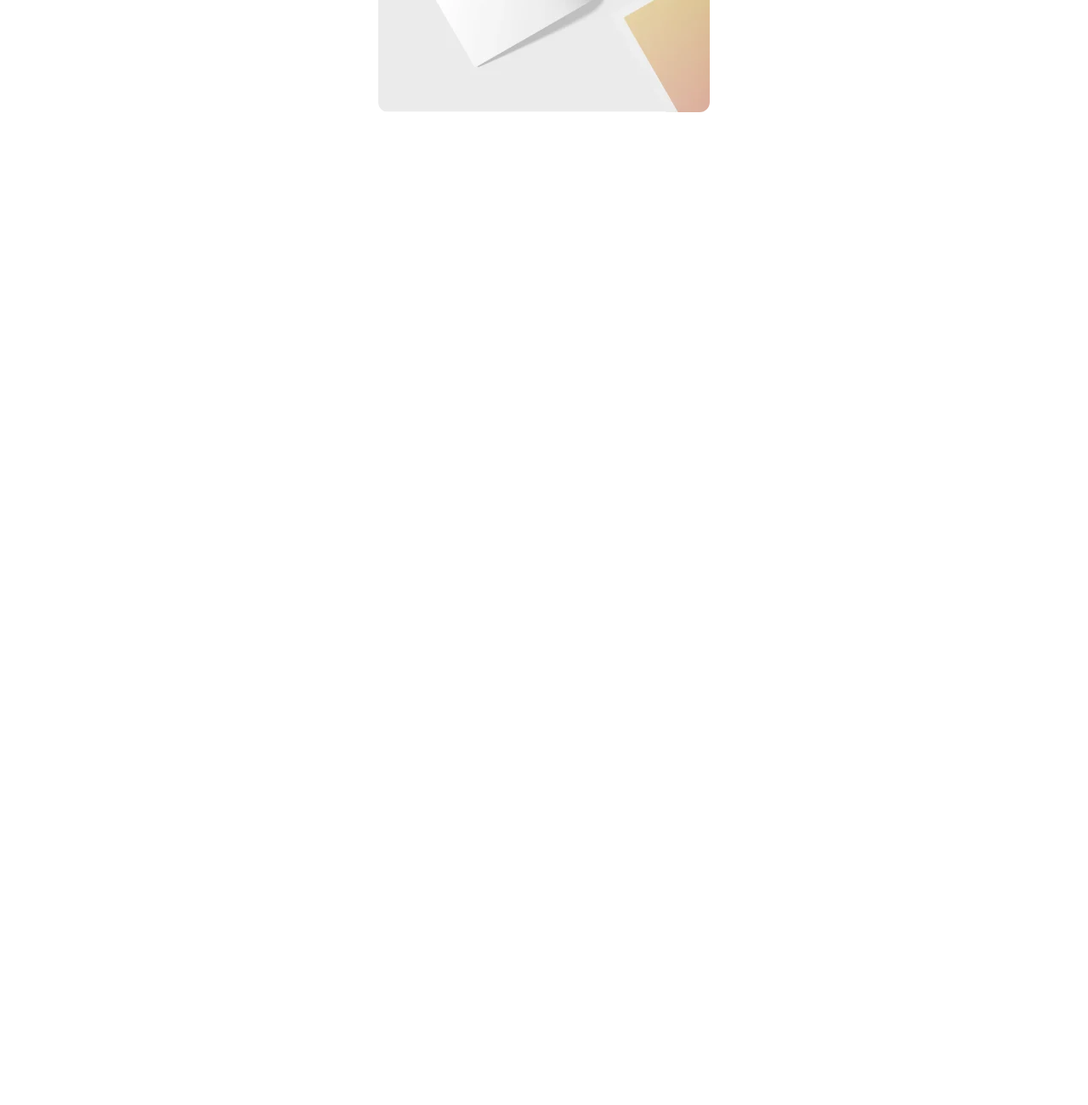
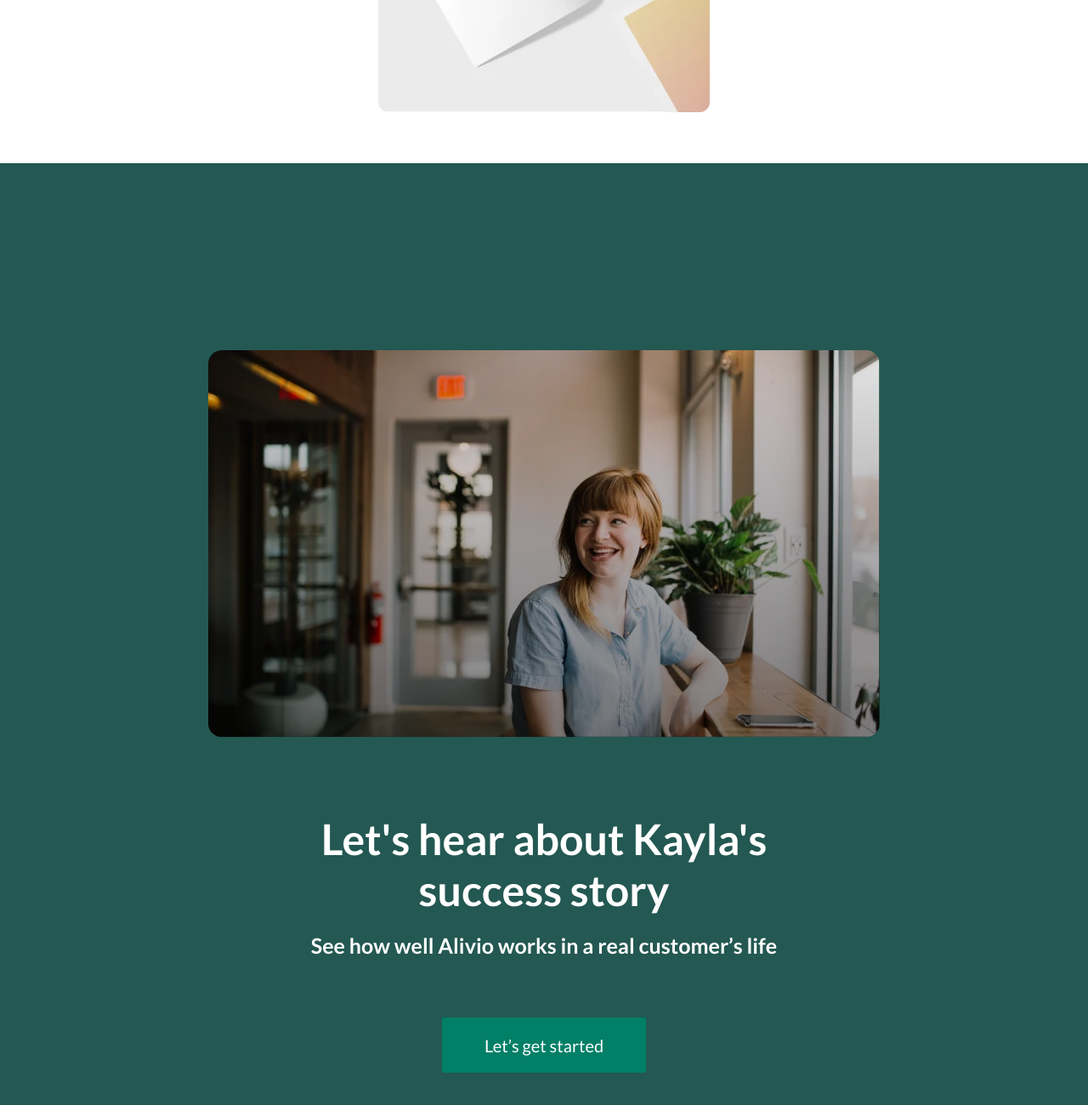
Before and after one commit to Pavel-dro1d/alivio_page, a plain HTML site: page index.html in a window 1280 px wide. Shown: the part 2483-3783 px from the top of the page at 85% size. Before the commit the page ends 2675 px from the top, so only its background shows below. Drawn offline with Linux system fonts and the light colour scheme.

Commit message:
success sectoion

```diff
--- a/index.css
+++ b/index.css
@@ -4,3 +4,4 @@
 @import url('styles/hero.css');
 @import url('styles/about.css');
 @import url('styles/card.css');
+@import url('styles/succes.css');
--- a/index.html
+++ b/index.html
@@ -62,7 +62,6 @@
 
       <section class="about" aria-label="about section">
         <div class="container">
-
           <div class="about__content">
             <h2 class="about__title">
               Understand & Release the stress in 3 steps
@@ -77,24 +76,73 @@
           <div class="about__cards">
             <figure class="card" aria-label="first card">
               <h3 class="card__tittle">Personalize</h3>
-              <p class="card__desc" aria-label=" first card description">Answer a quick survey about how you express yourself, what causes you stress, and what area would you like to work on. This way, we can fully personalize your journal!</p>
-              <img src="/assets/webp/card_1.webp" alt="card image 1" class="card_img">
+              <p class="card__desc" aria-label=" first card description">
+                Answer a quick survey about how you express yourself, what
+                causes you stress, and what area would you like to work on. This
+                way, we can fully personalize your journal!
+              </p>
+              <img
+                src="/assets/webp/card_1.webp"
+                alt="card image 1"
+                class="card_img"
+              />
             </figure>
 
             <figure class="card" aria-label="second card">
-              <h3 class="card__tittle card__title--second card__title--right">Write & Understand</h3>
-              <p class="card__desc" aria-label=" second card description">Write, draw, reflect, understand. Alivio will guide you through the prompts and will help you manage your stress!</p>
-              <img src="/assets/webp/card_2.webp" alt="card image 2" class="card_img">
+              <h3 class="card__tittle card__title--second card__title--right">
+                Write & Understand
+              </h3>
+              <p class="card__desc" aria-label=" second card description">
+                Write, draw, reflect, understand. Alivio will guide you through
+                the prompts and will help you manage your stress!
+              </p>
+              <img
+                src="/assets/webp/card_2.webp"
+                alt="card image 2"
+                class="card_img"
+              />
             </figure>
 
             <figure class="card" aria-label="third card">
               <h3 class="card__tittle card__title--third">Alivio!</h3>
-              <p class="card__desc" aria-label=" second card description">Now you are aware, and have a way to manage and overcome your own stress. What are you waiting for? Alivio today!</p>
-              <img src="/assets/webp/card_3.webp" alt="card image 3" class="card_img">
+              <p class="card__desc" aria-label=" second card description">
+                Now you are aware, and have a way to manage and overcome your
+                own stress. What are you waiting for? Alivio today!
+              </p>
+              <img
+                src="/assets/webp/card_3.webp"
+                alt="card image 3"
+                class="card_img"
+              />
             </figure>
           </div>
         </div>
       </section>
+
+      <section class="success" aria-label="success section">
+        <div class="container">
+          <div class="success__wrapper">
+            <div class="success__content">
+              <h3 class="success__title">
+                Let's hear about Kayla's success story
+              </h3>
+              <p class="success__description">
+                See how well Alivio works in a real customer’s life
+              </p>
+              <button class="btn">Let’s get started</button>
+            </div>
+
+            <div class="success__content-video">
+              <img src="assets/webp/video_cover.webp" class="success__cover" alt="video cover img" />
+              <svg class="success__play-icon" aria-label="play icon">
+                <use href="assets/sprites.svg#play-icon"></use>
+              </svg>
+              <div class="success__gradient"></div>
+            </div>
+          </div>
+        </div>
+      </section>
+
     </main>
   </body>
 </html>
--- /dev/null
+++ b/styles/succes.css
@@ -0,0 +1,108 @@
+.success {
+    background-color: var(--co-dark-green);
+}
+
+.success__wrapper {
+    padding: 220px 0;
+    display: flex;
+    justify-content: space-between;
+    align-items: start;
+    gap: 40px;
+    flex-wrap: wrap-reverse;
+}
+
+.success__content {
+    margin: 50px 0 0 0;
+    max-width: 550px;
+    display: flex;
+    flex-direction: column;
+    justify-content: start;
+    align-items: start;
+    gap: 20px;
+}
+
+.success__title {
+    color: var(--co-white);
+    font-size: 50px;
+    font-weight: 700;
+}
+
+.success__description {
+    color: var(--co-white);
+    font-size: 25px;
+    font-weight: 600;
+}
+
+.success__content .btn {
+    margin: 50px 0 0 0;
+    width: 240px;
+    height: 65px;
+}
+
+.success__content .btn:hover {
+    outline: 2px solid var(--co-white);
+}
+
+.success__content-video {
+    max-width: 790px;
+    height: 455px;
+    position: relative;
+    border-radius: 16px;
+    overflow: hidden;
+}
+
+.success__cover {
+    width: 100%;
+    height: 100%;
+    object-fit: cover;
+    aspect-ratio: 158/91;
+}
+
+.success__play-icon {
+    position: absolute;
+    z-index: 2;
+    width: 72px;
+    height: 73px;
+    fill: var(--co-white);
+    top: 50%;
+    left: 50%;
+    translate: -50% -50%;
+}
+
+.success__play-icon:hover {
+    fill: var(--co-green);
+    cursor: pointer;
+}
+
+.success__gradient {
+    position: absolute;
+    z-index: 1;
+    inset: 0;
+    background: linear-gradient(180deg, rgba(0, 0, 0, .1), rgba(0, 0, 0, .5)) center/cover no-repeat;
+}
+
+@media (max-width: 1370px) {
+    .success__wrapper {
+        justify-content: center;
+    }
+
+    .success__content {
+        text-align: center;
+        justify-content: start;
+        align-items: center;
+    }
+}
+
+@media (max-width: 576px) {
+    .success__wrapper {
+    padding: 150px 0;
+    }
+
+    .success__title {
+        font-size: 32px;
+    }
+
+    .success__description {
+        font-size: 20px;
+    }
+}
```
Also changed, not shown: assets/sprites.svg.
